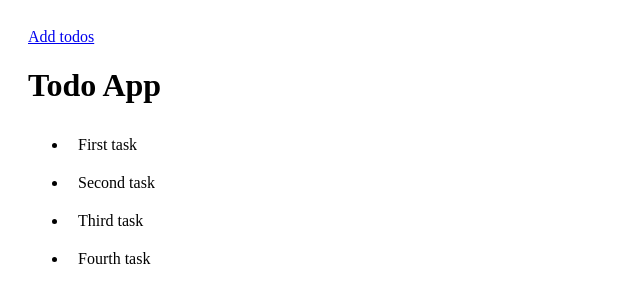
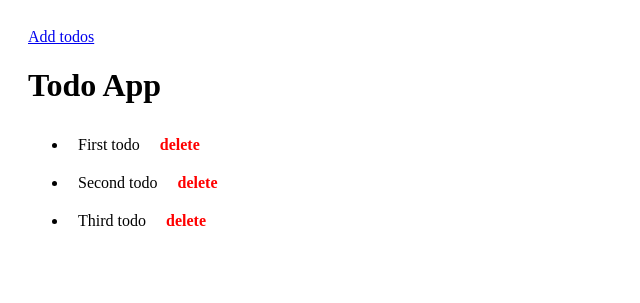
Before and after one commit to netomate-edu/django-app, a Django app: page /todos/ in a window 1280 px wide. Shown: the top 303 px of the page, without its empty margins (0-640 px from the left). Run offline with Django 4.2, Linux system fonts and the light colour scheme.

Commit message:
implement add and delete todo functionality

```diff
--- a/todo/templates/todo/add.html
+++ b/todo/templates/todo/add.html
@@ -11,8 +11,9 @@
 <body>
     <a href="{% url 'index' %}">View todos</a>
     <h1>Add Todo:</h1>
-    <form action="">
-        <input type="text" name="task">
+    <form action="{% url 'add_todo' %}" method="post">
+        {% csrf_token %}
+        <input type="text" name="todo">
         <input type="submit">
     </form>
 </body>
--- a/todo/templates/todo/index.html
+++ b/todo/templates/todo/index.html
@@ -15,6 +15,12 @@
         ul>li {
             padding: 10px;
         }
+
+        ul>li>a {
+            text-decoration: none;
+            color: red;
+            font-weight: bold;
+        }
     </style>
 </head>
 
@@ -24,7 +30,7 @@
     <h1>Todo App</h1>
     <ul>
         {% for todo in todos %}
-        <li>{{ todo }}</li>
+        <li>{{ todo.todo_item }} &nbsp; &nbsp; <a href="{% url 'remove_todo' todo.id %}">delete</a></li>
         {% endfor %}
     </ul>
 </body>
--- a/todo/urls.py
+++ b/todo/urls.py
@@ -6,4 +6,6 @@ from . import views
 urlpatterns = [
     path('', views.index, name='index'),
     path('add', views.add_todo, name='add_todo'),
+    path('remove/<int:todo_id>', views.remove_add, name='remove_todo'),
+
 ]
--- a/todo/views.py
+++ b/todo/views.py
@@ -1,20 +1,52 @@
-from django.shortcuts import render
+from django.shortcuts import render, redirect
 
 
+todo_database = [
+    {
+        'id':1,
+        'todo_item': 'First todo',
+    },
+    {
+        'id':2,
+        'todo_item': 'Second todo',
+    },
+    {
+        'id':3,
+        'todo_item': 'Third todo',
+    },
+]
+
 def index(request):
-    todo_items = [
-        'First task',
-        'Second task',
-        'Third task',
-        'Fourth task'
-    ]
+
     context = {
-        'todos': todo_items
+        'todos': todo_database
     }
 
     return render(request, template_name='todo/index.html', context=context)
 
 
 def add_todo(request):
+    if request.method == 'POST':
+        todo_item = request.POST.get('todo')
+
+        todo_id = None
+        if len(todo_database) == 0:
+            todo_id = 0
+        else:
+            todo_id = todo_database[-1].get('id') + 1
+
+        todo_database.append({
+            'id': todo_id,
+            'todo_item': todo_item
+        })
 
     return render(request, template_name='todo/add.html')
+
+
+
+def remove_add(request, todo_id):
+    for todo in todo_database:
+        if todo.get('id') == todo_id:
+            todo_database.remove(todo)
+
+    return redirect('index')
```
